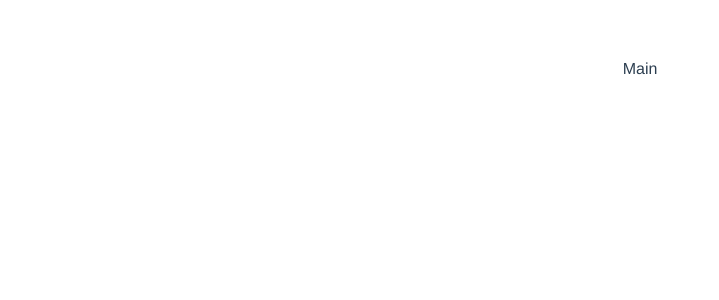
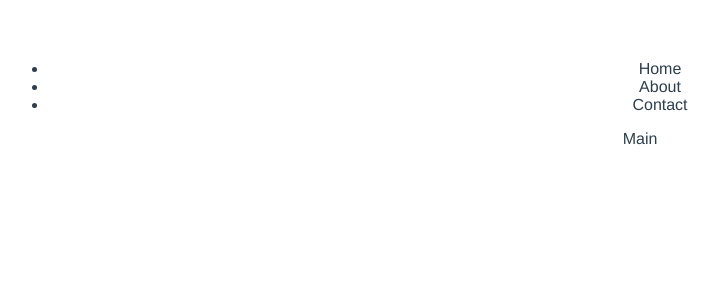
Before and after one commit to pierman1/Portfolio, a Vue app: page / in a window 1280 px wide. Shown: the top 300 px of the page, without its empty margins (0-719 px from the left). Built offline with nearby package versions, Linux system fonts and the light colour scheme.

Commit message:
added nav

```diff
--- a/src/App.vue
+++ b/src/App.vue
@@ -1,12 +1,20 @@
 <template>
   <div id="app">
+    <navigation>
+    </navigation>
     <router-view></router-view>
   </div>
 </template>
 
 <script>
+import Navigation from './components/nav';
+
+console.log(Navigation);
 export default {
-  name: 'app'
+  name: 'app',
+  components: {
+    Navigation
+  }
 }
 </script>
 
--- /dev/null
+++ b/src/components/nav.vue
@@ -0,0 +1,27 @@
+<template lang="html">
+  <div class="nav">
+    <nav>
+      <ul>
+        <li v-for="item in navItems">{{item.title}}</li>
+      </ul>
+    </nav>
+  </div>
+</template>
+
+<script>
+export default {
+  name: 'nav',
+  data() {
+    return {
+      navItems: [
+        {title: 'Home'},
+        {title: 'About'},
+        {title: 'Contact'}
+      ]
+    }
+  }
+}
+</script>
+
+<style lang="css">
+</style>
```
